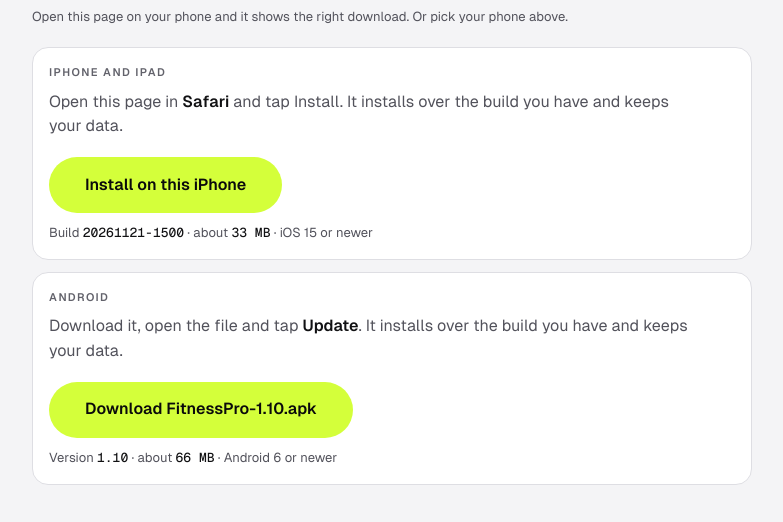
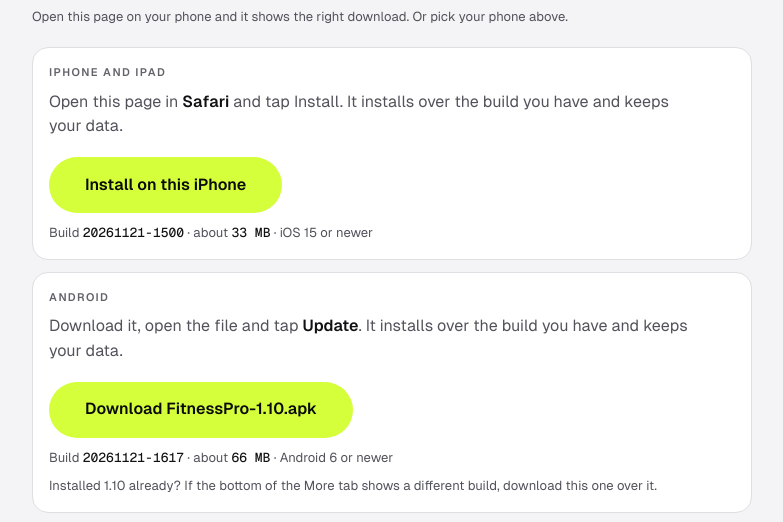
Before and after one commit to delucatech/fitnesspro-testers, a plain HTML site: page index.html in a window 1280 px wide. Shown: the part 259-781 px from the top of the page, without its empty margins (248-1031 px from the left). Drawn offline with Linux system fonts and the light colour scheme.

Commit message:
Android 1.10 rebuilt (build 20261121-1617): page shows the Android build stamp
Co-Authored-By: Claude Fable 5.2 <noreply@anthropic.com>

```diff
--- a/index.html
+++ b/index.html
@@ -160,7 +160,8 @@
     <p class="overline">Android</p>
     <p class="lead">Download it, open the file and tap <strong>Update</strong>. It installs over the build you have and keeps your data.</p>
     <a class="download" href="https://github.com/delucatech/fitnesspro-testers/releases/download/v1.10/FitnessPro-1.10.apk">Download FitnessPro-1.10.apk</a>
-    <p class="meta">Version <span class="mono">1.10</span> &middot; about <span class="mono">66 MB</span> &middot; Android 6 or newer</p>
+    <p class="meta">Build <span class="mono">20261121-1617</span> &middot; about <span class="mono">66 MB</span> &middot; Android 6 or newer</p>
+    <p class="meta" style="margin-top:8px">Installed 1.10 already? If the bottom of the More tab shows a different build, download this one over it.</p>
   </section>
 
   <h2>What's new</h2>
```
